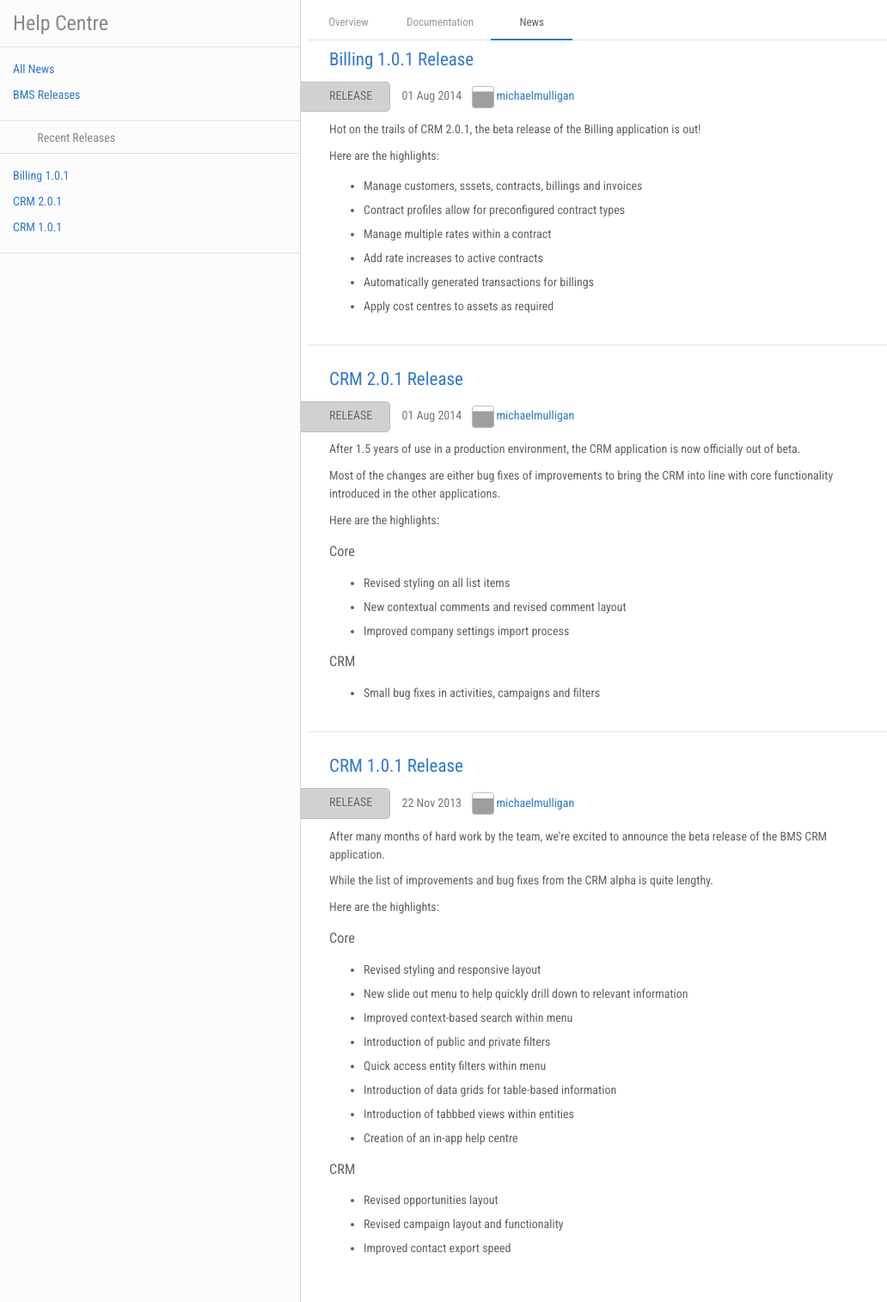
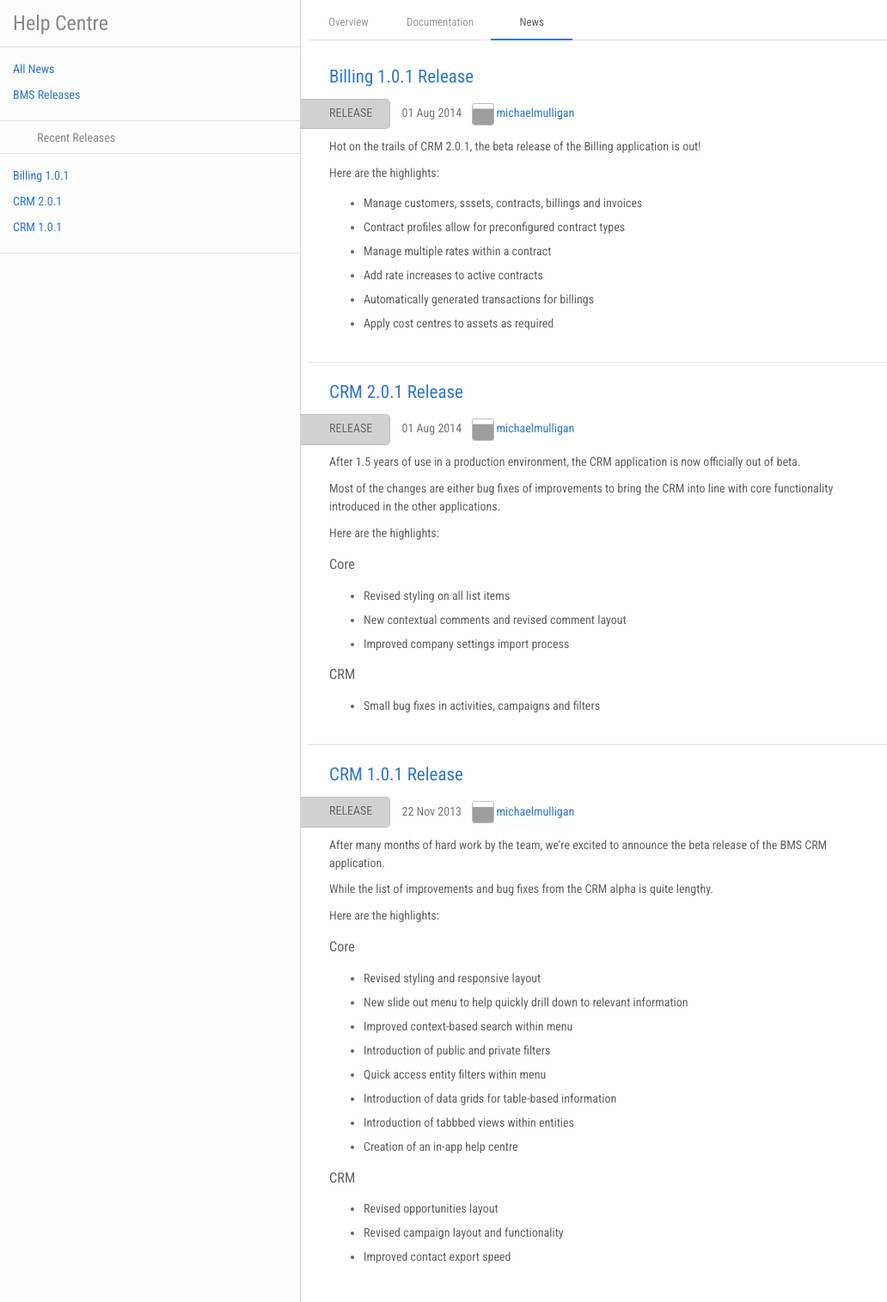
Before and after one commit to ambit/bms-support, a Jekyll site: the page built from news/index.md, in a window 1280 px wide. Shown: the whole page at 86% size, without its empty margins (0-1032 px from the left). Built offline with Jekyll 4.4.1, drawn with Linux system fonts in a browser that asks for light colours; nearby versions of some CDN libraries; grey boxes are pictures that could not be loaded.

Commit message:
article padding

```diff
--- a/css/style.css
+++ b/css/style.css
@@ -442,12 +442,11 @@ article h2:first-child {
 }
 
 .news article {
-  padding: 0 25px 20px 25px;
+  padding: 20px 25px 20px 25px;
   width: 675px;
 }
 
 .news article + article {
-  padding-top: 25px;
   border-top: 1px solid #e2e2e2;
 }
 
```
